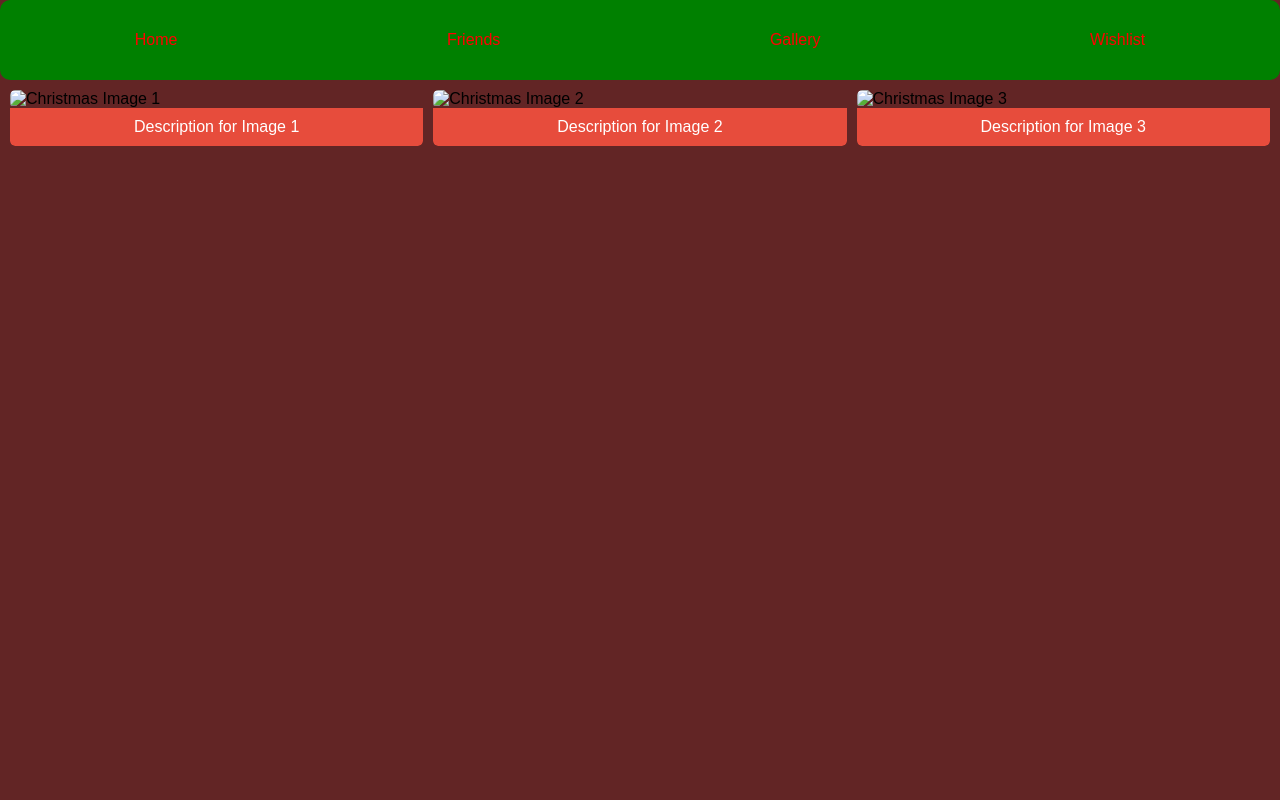
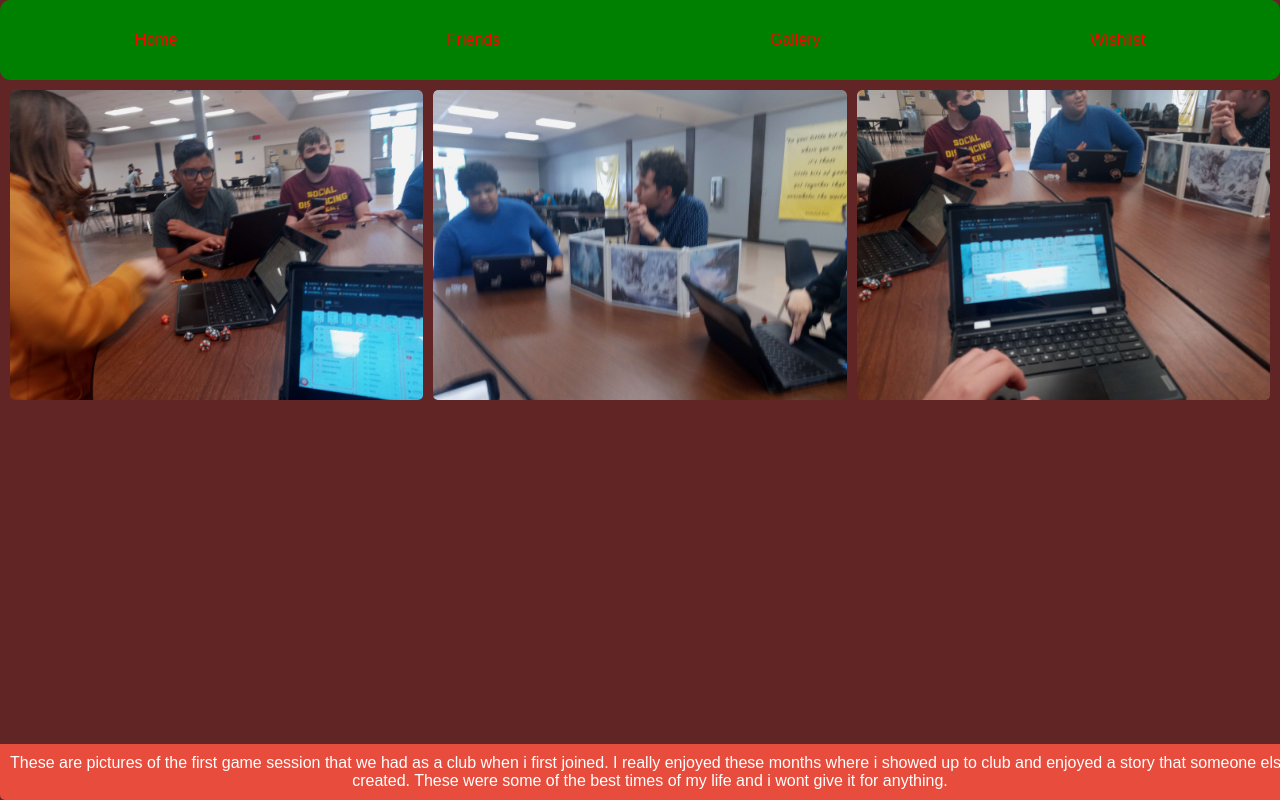
Before and after one commit to DeadEnd3619/Homework, a plain HTML site: page chris/gallery.html in a window 1280 px wide. Drawn offline with Linux system fonts and the light colour scheme.

Commit message:
Add files via upload

```diff
--- a/chris/gallery.css
+++ b/chris/gallery.css
@@ -4,7 +4,6 @@ body {
     font-family: Arial, sans-serif;
     background-color: rgb(98, 37, 37);
 }
-
 .navbar {
     background-color: green;
     border-radius: 10px;
@@ -14,32 +13,32 @@ body {
     justify-content: space-around;
     align-items: center;
 }
-
 .nav-link {
     color: red;
     text-decoration: none;
 }
-
 .main-content {
     padding: 5px;
     display: flex;
     flex-wrap: wrap;
 }
-
 .gallery-item {
     width: calc(33.33% - 10px);
     margin: 5px;
     overflow: hidden;
     border-radius: 5px;
+    position: relative; /* Add position relative to allow absolute positioning of the description */
 }
-
 .gallery-item img {
     width: 100%;
     height: auto;
     border-radius: 5px;
 }
-
-.gallery-item p {
+.gallery-description {
+    position: absolute;
+    bottom: 0;
+    left: 0;
+    width: 100%;
     background-color: #e74c3c;
     color: white;
     padding: 10px;
--- a/chris/gallery.html
+++ b/chris/gallery.html
@@ -18,19 +18,18 @@
 
     <div class="main-content">
         <div class="gallery-item">
-            <img src="gallery-image1.jpg" alt="Christmas Image 1">
-            <p>Description for Image 1</p>
+            <img src="DND_1.jpg" alt="DND Image 1">
         </div>
 
         <div class="gallery-item">
-            <img src="gallery-image2.jpg" alt="Christmas Image 2">
-            <p>Description for Image 2</p>
+            <img src="DND_2.jpg" alt="DND Image 2">
         </div>
 
         <div class="gallery-item">
-            <img src="gallery-image3.jpg" alt="Christmas Image 3">
-            <p>Description for Image 3</p>
+            <img src="DND_3.jpg" alt="DND Image 3">
         </div>
+
+        <p class="gallery-description">These are pictures of the first game session that we had as a club when i first joined. I really enjoyed these months where i showed up to club and enjoyed a story that someone else created. These were some of the best times of my life and i wont give it for anything.</p>
     </div>
 </body>
 
--- a/chris/wishlist.css
+++ b/chris/wishlist.css
@@ -0,0 +1,29 @@
+body{
+    margin: 0;
+    padding: 0;
+    font-family: Arial, sans-serif;
+    background-color: rgb(98, 37, 37);
+    display: grid;
+    grid-template-columns: [col-1] 1fr [col-2] 1fr [col-3];
+    grid-template-rows: [row-1] 1fr [row-2] 1fr[row-3];
+}
+
+.Orderform{
+    grid-column: col-1  /  col-2;
+    grid-row: row-1  /  row-3;
+}
+
+.navbar {
+    background-color: green;
+    border-radius: 10px;
+    width: 100%;
+    height: 10vh;
+    display: flex;
+    justify-content: space-around;
+    align-items: center;
+}
+
+.nav-link {
+    color: red;
+    text-decoration: none;
+}
```
Also changed, not shown: chris/friends.html (+1 -1 lines), chris/wishlist.html (+19 -0 lines), chris/DND_1.jpg (added), chris/DND_2.jpg (added), chris/DND_3.jpg (added).
